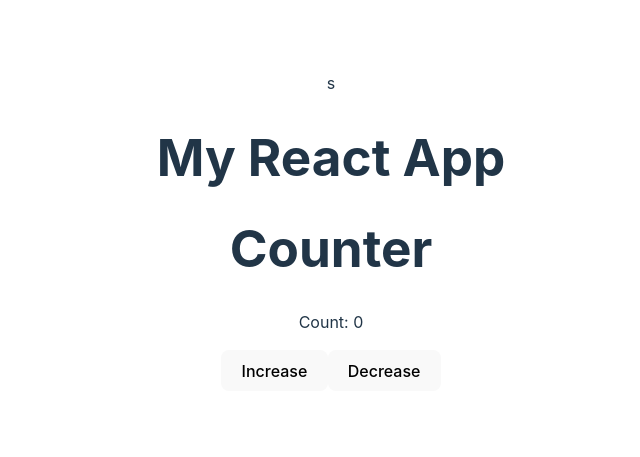
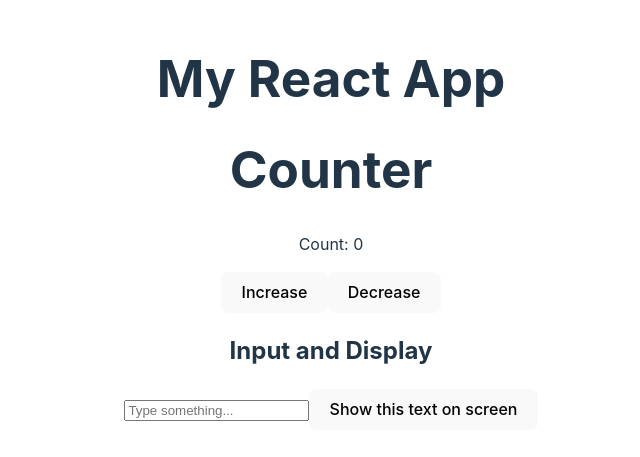
Before and after one commit to thakiddx/morningLabReactComponents, a React (Vite) app: page / in a window 1280 px wide. Shown: the part 169-626 px from the top of the page, without its empty margins (309-949 px from the left). Built offline with nearby package versions, Linux system fonts and the light colour scheme.

Commit message:
simpleInput

```diff
--- a/src/App.jsx
+++ b/src/App.jsx
@@ -1,12 +1,14 @@
 import React from 'react';
 import Component1 from './components/Component1/counter';
 import './App.css';
+import SimpleInput from './components/Component2/simpleInput';
 
 function App() {
   return (
-    <div>s
+    <div>
       <h1>My React App</h1>
       <Component1 />
+      <SimpleInput />
       {/* Other components or content */}
     </div>
   );
--- a/src/components/Component2/simpleInput.jsx
+++ b/src/components/Component2/simpleInput.jsx
@@ -0,0 +1,34 @@
+import React, { useState } from 'react';
+
+function SimpleInput() {
+  const [inputValue, setInputValue] = useState('');
+  const [displayText, setDisplayText] = useState('');
+
+  const handleInputChange = (event) => {
+    setInputValue(event.target.value);
+  };
+
+  const handleShowText = () => {
+    setDisplayText(inputValue);
+  };
+
+  return (
+    <div>
+      <h2>Input and Display</h2>
+      <div>
+        <input
+          type="text"
+          placeholder="Type something..."
+          value={inputValue}
+          onChange={handleInputChange}
+        />
+        <button onClick={handleShowText}>Show this text on screen</button>
+      </div>
+      <div>
+        <p>{displayText}</p>
+      </div>
+    </div>
+  );
+}
+
+export default SimpleInput;
```
